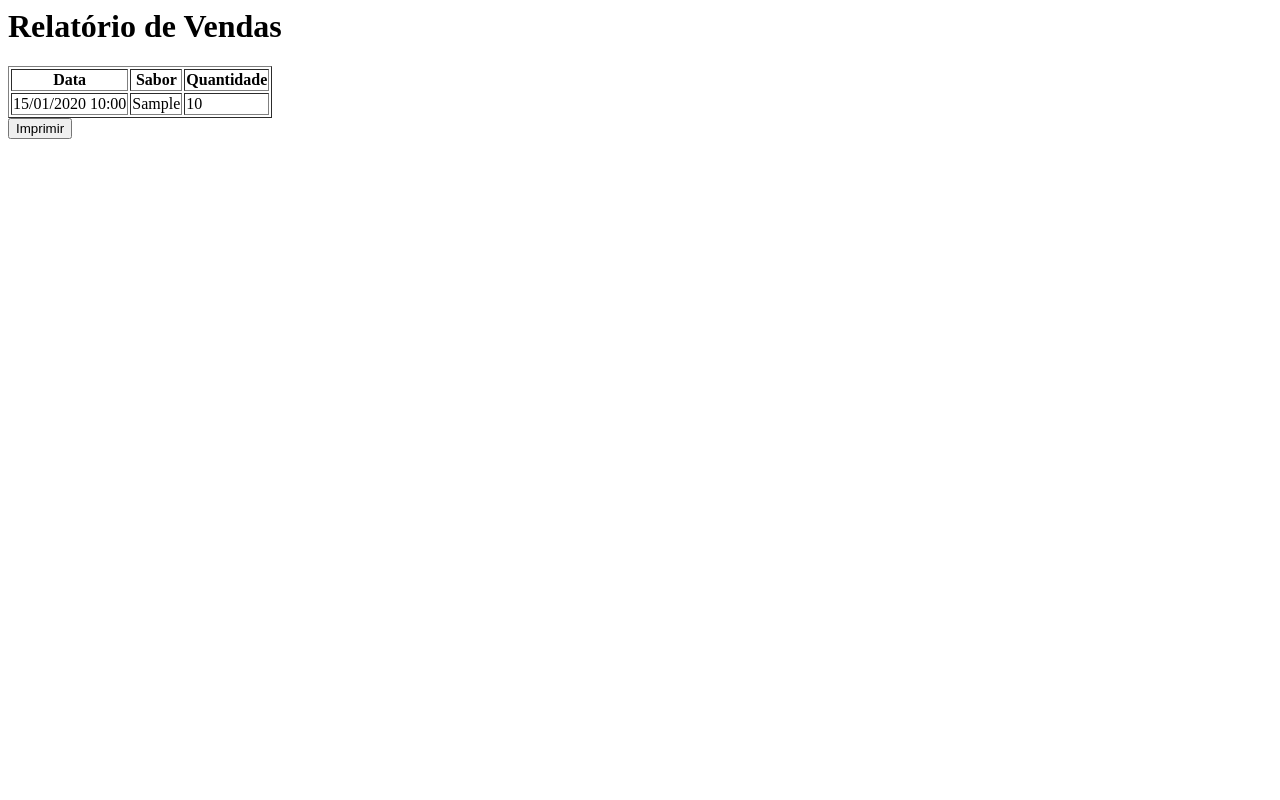
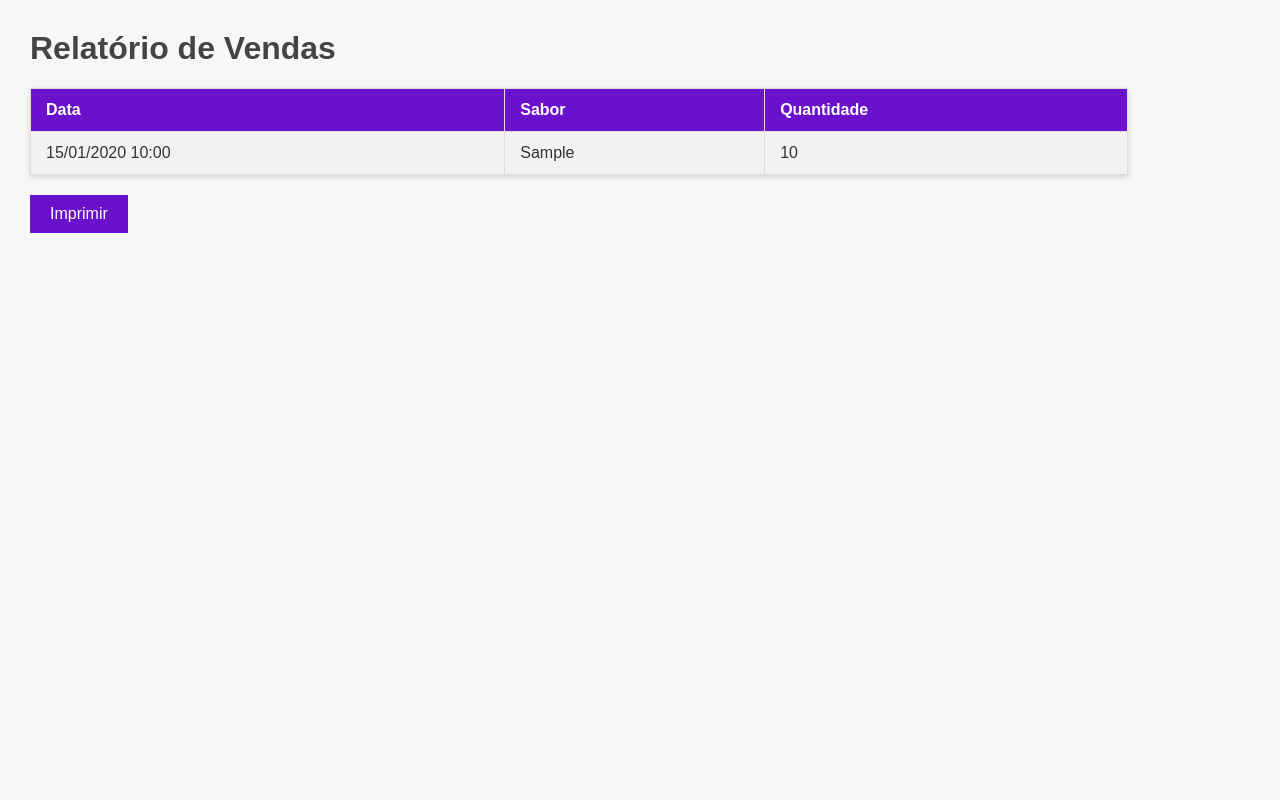
Before and after one commit to claramuchinelli/estoque-delicias-dacris, a Flask app: page /relatorio/vendas in a window 1280 px wide. Run offline with Flask 3, Linux system fonts and the light colour scheme; the visitor is signed in with stand-in values (Sample User, id 1); tables that the repository leaves empty hold one stand-in row (values such as "Sample post").

Commit message:
Update relatorio_vendas.html

```diff
--- a/templates/relatorio_vendas.html
+++ b/templates/relatorio_vendas.html
@@ -1,5 +1,54 @@
+<!DOCTYPE html>
+<html>
+<head>
+    <meta charset="UTF-8">
+    <title>Relatório de Vendas</title>
+    <style>
+        body {
+            font-family: Arial, sans-serif;
+            margin: 30px;
+            background-color: #f7f7f7;
+            color: #333;
+        }
+        h1 {
+            color: #444;
+        }
+        table {
+            border-collapse: collapse;
+            width: 90%;
+            margin-top: 20px;
+            box-shadow: 0 2px 6px rgba(0,0,0,0.15);
+            background-color: #fff;
+        }
+        th, td {
+            padding: 12px 15px;
+            border: 1px solid #ddd;
+            text-align: left;
+        }
+        th {
+            background-color: #6a11cb;
+            color: white;
+        }
+        tr:nth-child(even) {
+            background-color: #f2f2f2;
+        }
+        button {
+            margin-top: 20px;
+            padding: 10px 20px;
+            background-color: #6a11cb;
+            color: white;
+            border: none;
+            cursor: pointer;
+            font-size: 16px;
+        }
+        button:hover {
+            background-color: #4e0fa1;
+        }
+    </style>
+</head>
+<body>
     <h1>Relatório de Vendas</h1>
-<table border="1">
+    <table>
         <tr>
             <th>Data</th>
             <th>Sabor</th>
@@ -14,3 +63,5 @@
         {% endfor %}
     </table>
     <button onclick="window.print()">Imprimir</button>
+</body>
+</html>
```
Lines whose indentation alone changed are shown as unchanged.
